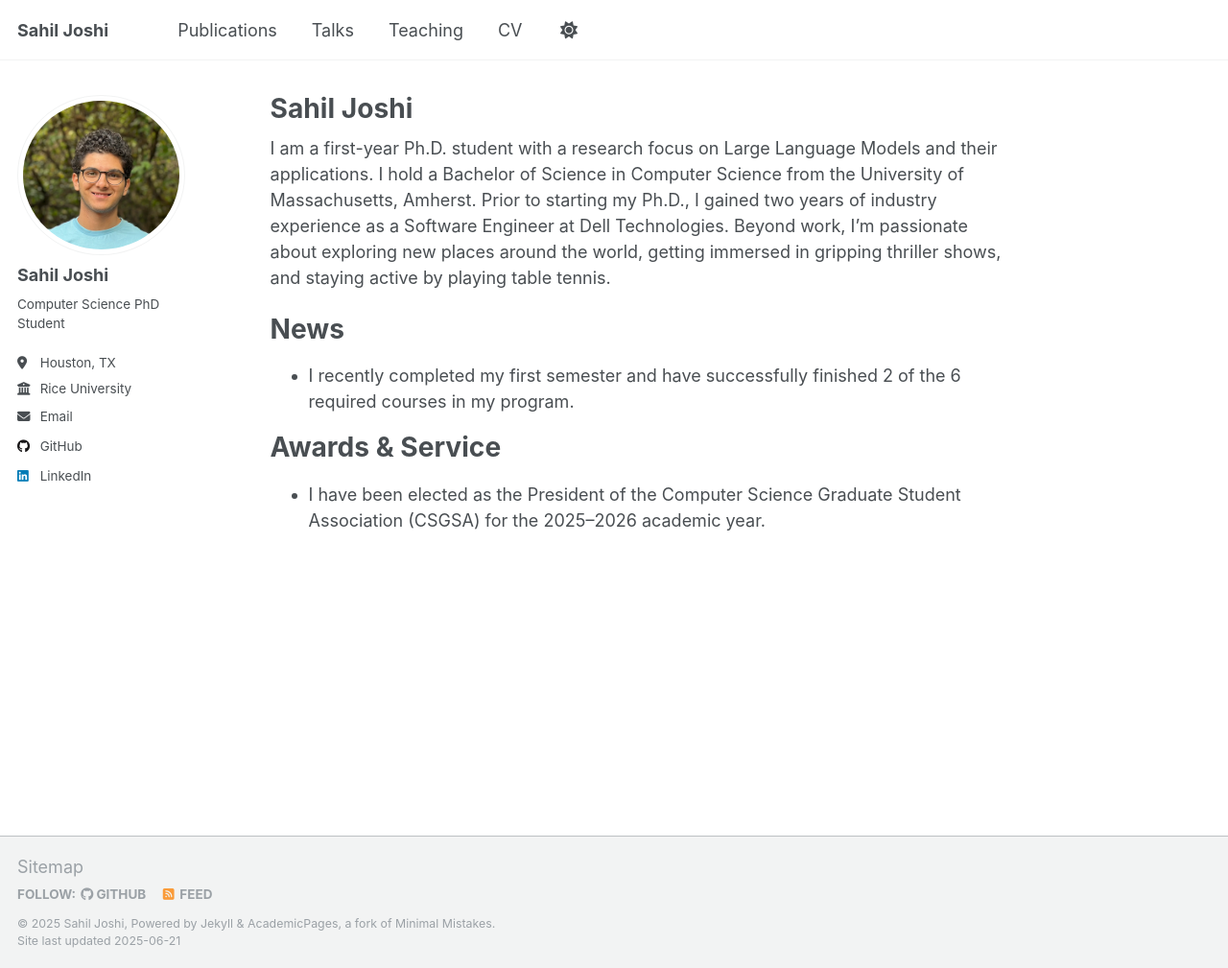
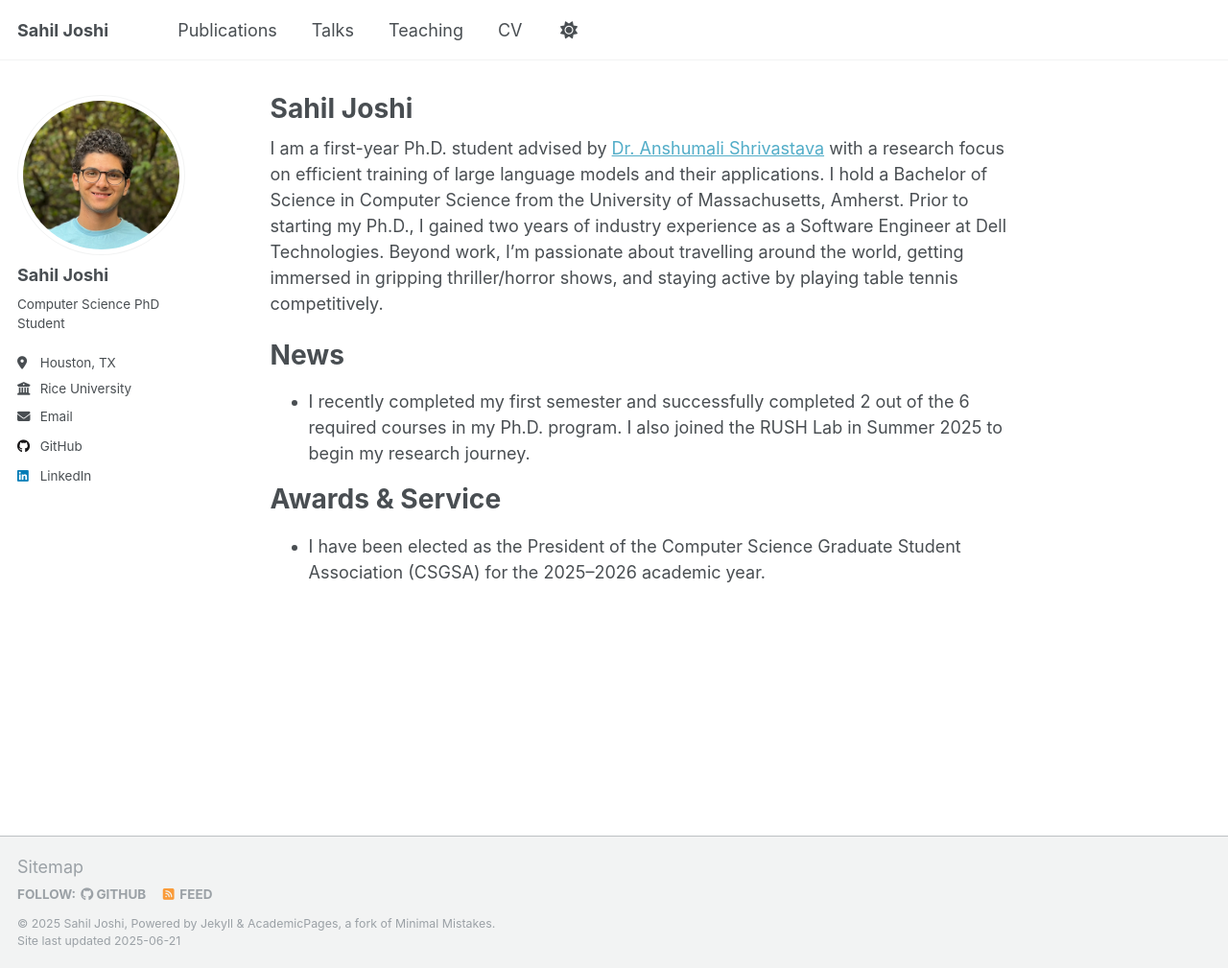
Before and after one commit to sahiljoshi515/sahiljoshi515.github.io, a Jekyll site: the page built from _pages/about.md, in a window 1280 px wide and 1009 px high. Shown: the whole window at 96% size. Built offline with Jekyll 4.4.1, drawn with Linux system fonts in a browser that asks for light colours.

Commit message:
Update about.md

```diff
--- a/_pages/about.md
+++ b/_pages/about.md
@@ -7,12 +7,12 @@ redirect_from:
   - /about.html
 ---
 
-I am a first-year Ph.D. student with a research focus on Large Language Models and their applications. I hold a Bachelor of Science in Computer Science from the University of Massachusetts, Amherst. Prior to starting my Ph.D., I gained two years of industry experience as a Software Engineer at Dell Technologies. Beyond work, I’m passionate about exploring new places around the world, getting immersed in gripping thriller shows, and staying active by playing table tennis.
+I am a first-year Ph.D. student advised by [Dr. Anshumali Shrivastava](https://www.cs.rice.edu/~as143/) with a research focus on efficient training of large language models and their applications. I hold a Bachelor of Science in Computer Science from the University of Massachusetts, Amherst. Prior to starting my Ph.D., I gained two years of industry experience as a Software Engineer at Dell Technologies. Beyond work, I’m passionate about travelling around the world, getting immersed in gripping thriller/horror shows, and staying active by playing table tennis competitively.
 
 
 News
 ======
-- I recently completed my first semester and have successfully finished 2 of the 6 required courses in my program.
+- I recently completed my first semester and successfully completed 2 out of the 6 required courses in my Ph.D. program. I also joined the RUSH Lab in Summer 2025 to begin my research journey.
 
 Awards & Service
 ======
```
